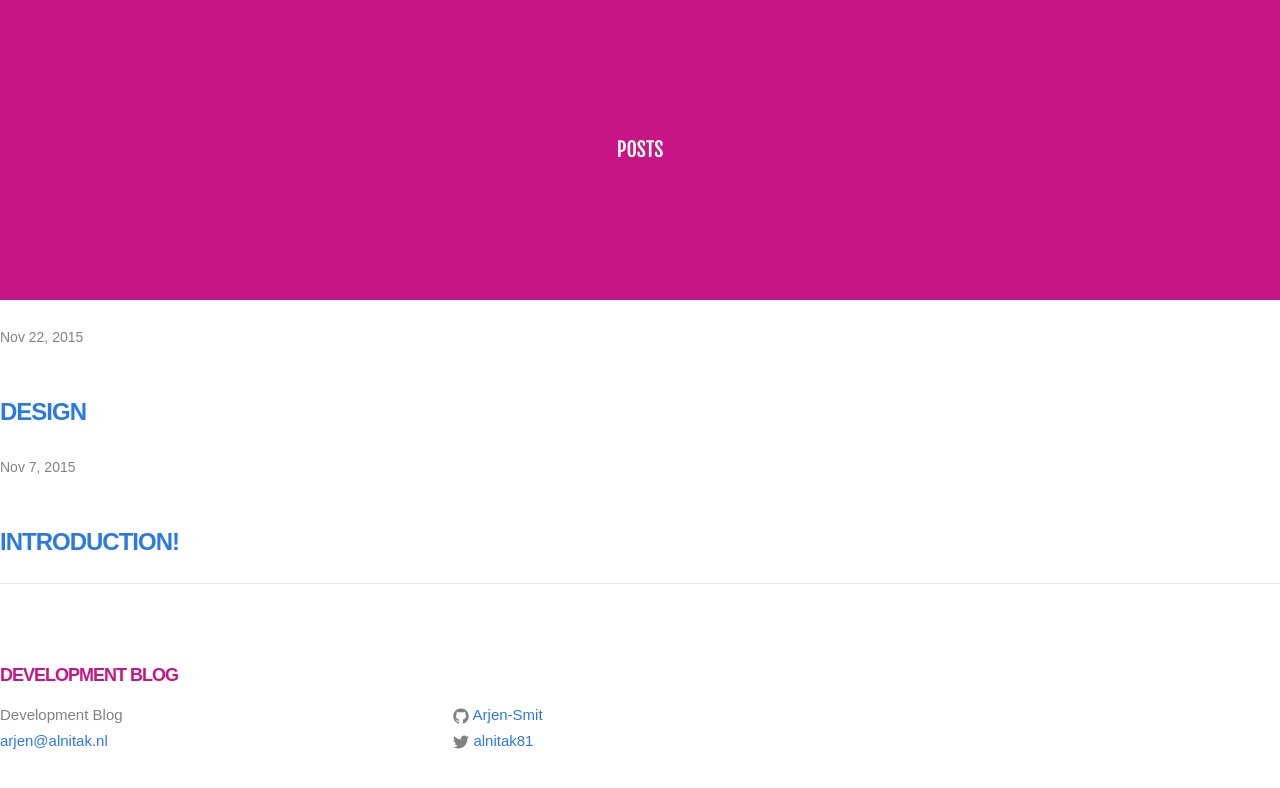
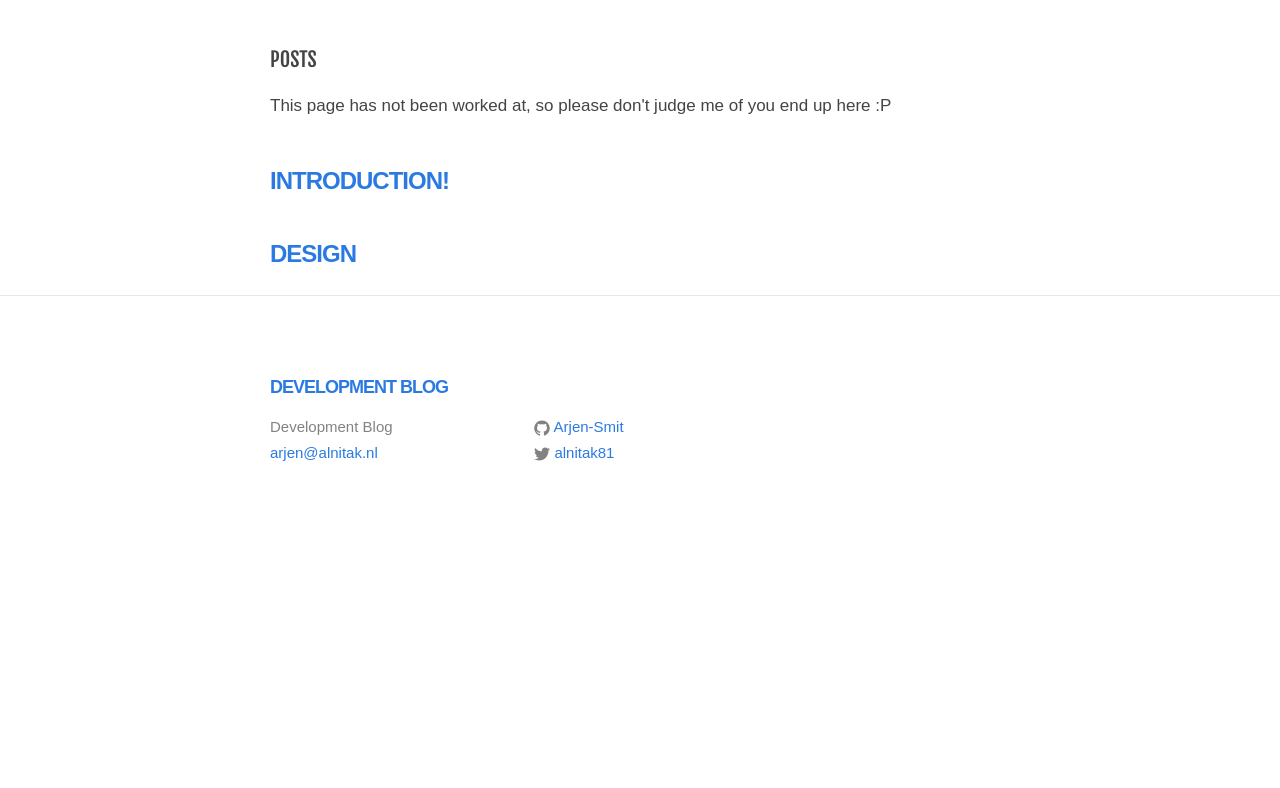
Before and after one commit to Arjen-Smit/blog, a Jekyll site: the page built from index.html, in a window 1280 px wide. Shown: the top 788 px of the page. Built offline with Jekyll 4.4.1, drawn with Linux system fonts in a browser that asks for light colours; some web fonts are replaced.

Commit message:
updated the design post

```diff
--- a/_includes/footer.html
+++ b/_includes/footer.html
@@ -1,8 +1,8 @@
 <footer class="site-footer">
 
-  <div class="wrapper">
+  <div class="wrapper center">
 
-    <h2 class="footer-heading">{{ site.title }}</h2>
+    <h2 class="footer-heading"><a href='/blog/'>{{ site.title }}</a></h2>
 
     <div class="footer-col-wrapper">
       <div class="footer-col  footer-col-1">
--- a/_sass/_base.scss
+++ b/_sass/_base.scss
@@ -85,13 +85,9 @@ h1 {
     font-family: 'Fjalla One', sans-serif;
     font-weight: normal;
     text-transform: uppercase;
-    line-height: 300px;
+    line-height: 1;
     font-size: 100px;
     margin: 0 0 23px 0;
-    text-align: center;
-
-    color: white;
-    background-color: $header-color;
     }
 h2 {
     font-family: 'Cantarell', sans-serif;
@@ -101,7 +97,6 @@ h2 {
     text-transform: uppercase;
     letter-spacing: -1px;
     margin: 50px 0 23px 0;
-    color: $header-color;
     }
 p {
     font-family: 'Cantarell', sans-serif;
--- a/_sass/_layout.scss
+++ b/_sass/_layout.scss
@@ -166,6 +166,7 @@
 }
 
 .page-heading {
+    margin-top: 50px;
     font-size: 20px;
 }
 
@@ -201,6 +202,8 @@
     font-size: 100px;
     letter-spacing: -1px;
     line-height: 300px;
+    color: white;
+    text-align: center;
 
     @include media-query($on-laptop) {
         font-size: 70px;
--- a/index.html
+++ b/index.html
@@ -2,15 +2,16 @@
 layout: default
 ---
 
-<div class="home">
+<div class="home center">
 
   <h1 class="page-heading">Posts</h1>
 
+  <p>This page has not been worked at, so please don't judge me of you end up here :P</p>
+
   <ul class="post-list">
-    {% for post in site.posts %}
+    {% for post in site.posts reversed %}
       <li>
-        <span class="post-meta">{{ post.date | date: "%b %-d, %Y" }}</span>
-
+        <!-- <span class="post-meta">{{ post.date | date: "%b %-d, %Y" }}</span> -->
         <h2>
           <a class="post-link" href="{{ post.url | prepend: site.baseurl }}">{{ post.title }}</a>
         </h2>
```
Also changed, not shown: _posts/2015-11-22-design.md (+1 -1 lines).
